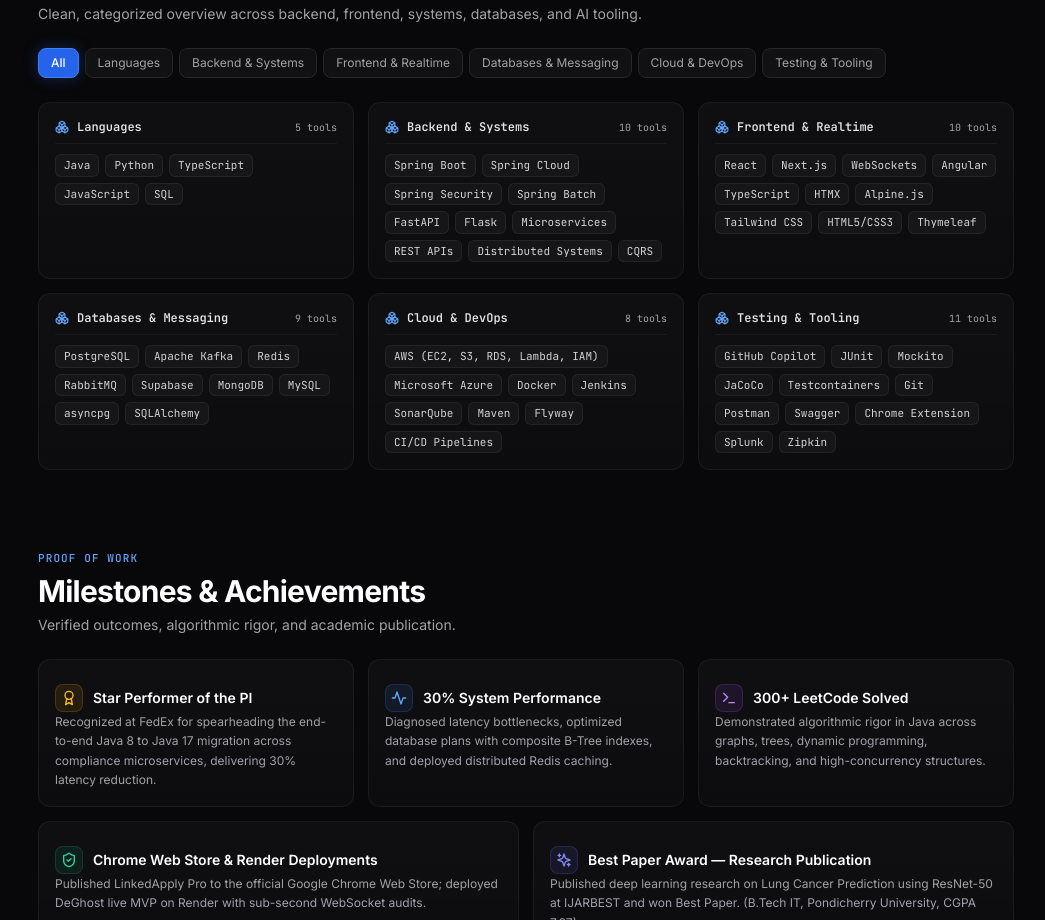
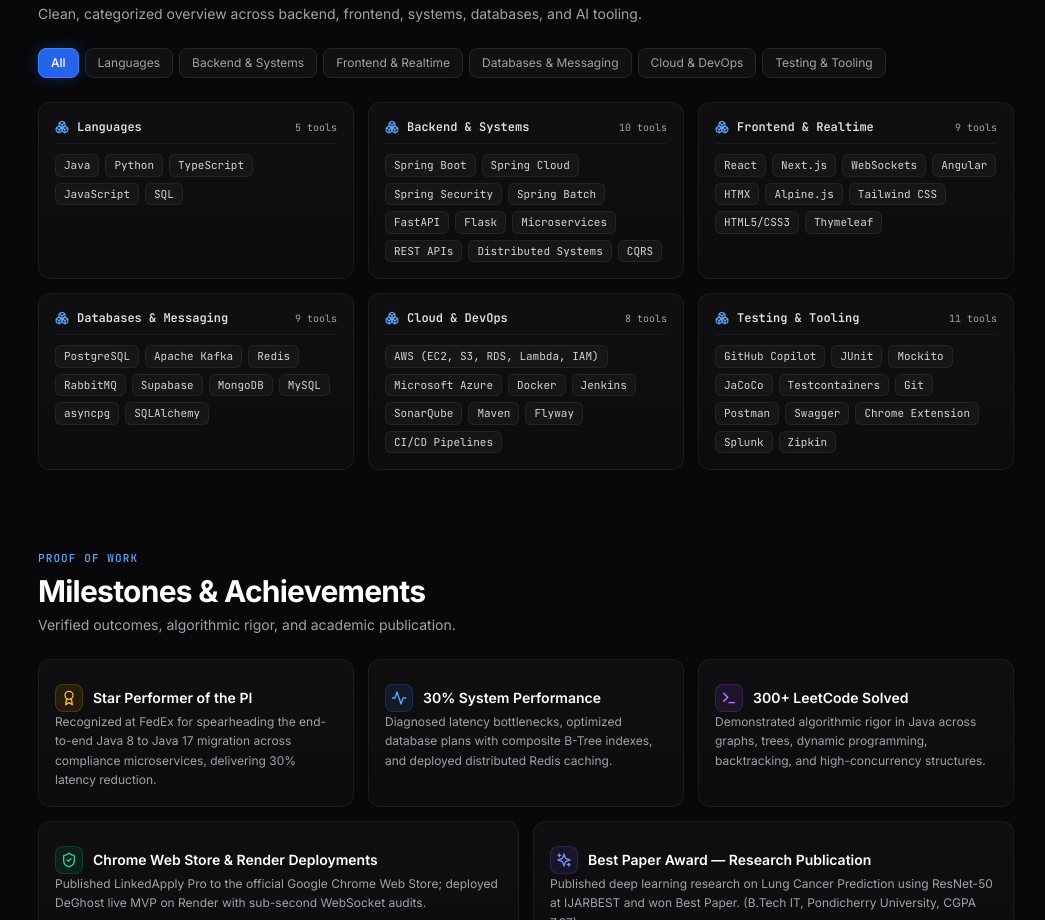
Before and after one commit to naamsanamone/DeveloperPortfolio, a React (Vite) app: page / in a window 1280 px wide. Shown: the part 2702-3622 px from the top of the page, without its empty margins (114-1159 px from the left). Built offline with nearby package versions, Linux system fonts and the light colour scheme.

Commit message:
fix: IntersectionObserver performance bug, remove duplicate TypeScript skill, cleanup

```diff
--- a/src/App.tsx
+++ b/src/App.tsx
@@ -97,11 +97,13 @@
   return active;
 }
 
+const SECTION_IDS = ['products', 'experience', 'skills', 'achievements'];
+
 export default function App() {
   const [copied, setCopied] = useState(false);
   const [activeSkillCategory, setActiveSkillCategory] = useState('All');
   const [showBackToTop, setShowBackToTop] = useState(false);
-  const activeSection = useActiveSection(['products', 'experience', 'skills', 'achievements']);
+  const activeSection = useActiveSection(SECTION_IDS);
 
   // Scroll progress bar
   const { scrollYProgress } = useScroll();
@@ -211,7 +213,7 @@
   const skillCategories = [
     { name: "Languages", skills: ["Java", "Python", "TypeScript", "JavaScript", "SQL"] },
     { name: "Backend & Systems", skills: ["Spring Boot", "Spring Cloud", "Spring Security", "Spring Batch", "FastAPI", "Flask", "Microservices", "REST APIs", "Distributed Systems", "CQRS"] },
-    { name: "Frontend & Realtime", skills: ["React", "Next.js", "WebSockets", "Angular", "TypeScript", "HTMX", "Alpine.js", "Tailwind CSS", "HTML5/CSS3", "Thymeleaf"] },
+    { name: "Frontend & Realtime", skills: ["React", "Next.js", "WebSockets", "Angular", "HTMX", "Alpine.js", "Tailwind CSS", "HTML5/CSS3", "Thymeleaf"] },
     { name: "Databases & Messaging", skills: ["PostgreSQL", "Apache Kafka", "Redis", "RabbitMQ", "Supabase", "MongoDB", "MySQL", "asyncpg", "SQLAlchemy"] },
     { name: "Cloud & DevOps", skills: ["AWS (EC2, S3, RDS, Lambda, IAM)", "Microsoft Azure", "Docker", "Jenkins", "SonarQube", "Maven", "Flyway", "CI/CD Pipelines"] },
     { name: "Testing & Tooling", skills: ["GitHub Copilot", "JUnit", "Mockito", "JaCoCo", "Testcontainers", "Git", "Postman", "Swagger", "Chrome Extension", "Splunk", "Zipkin"] }
```
